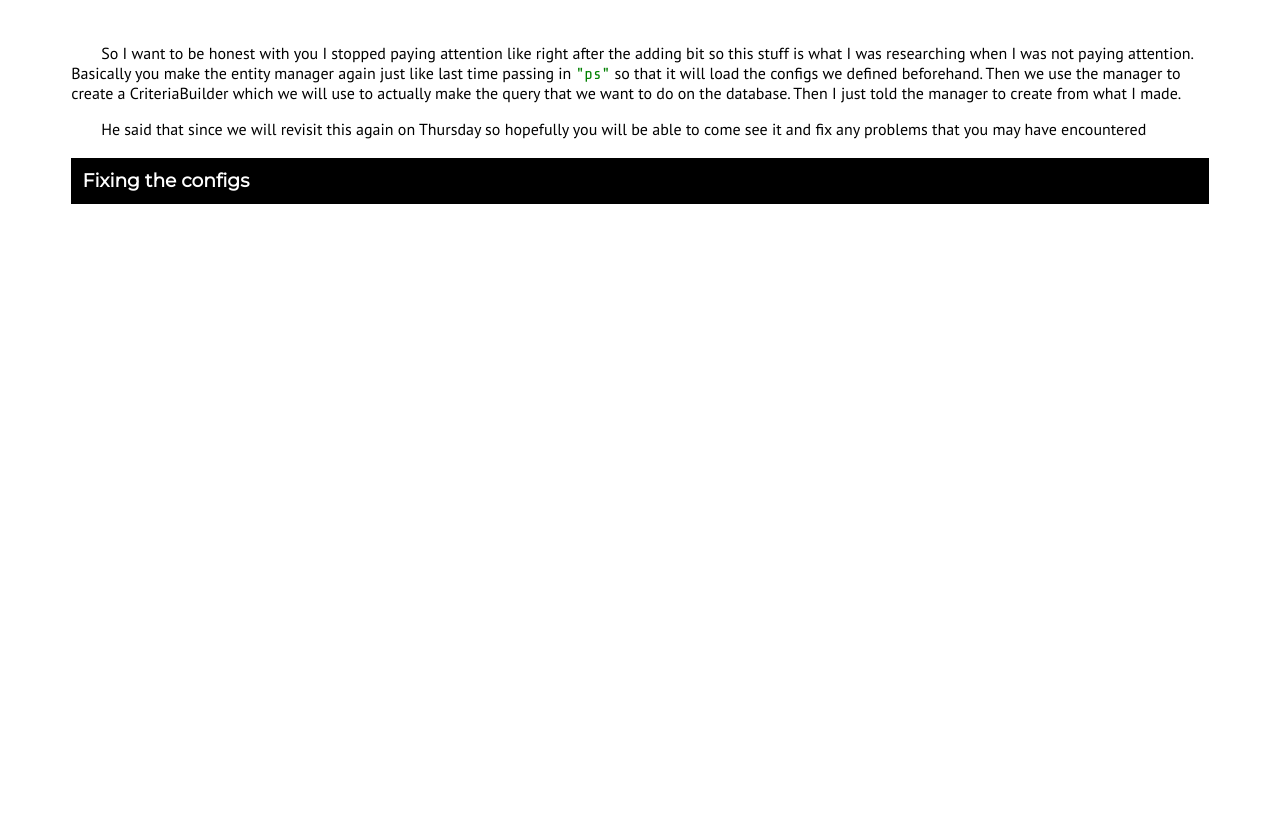
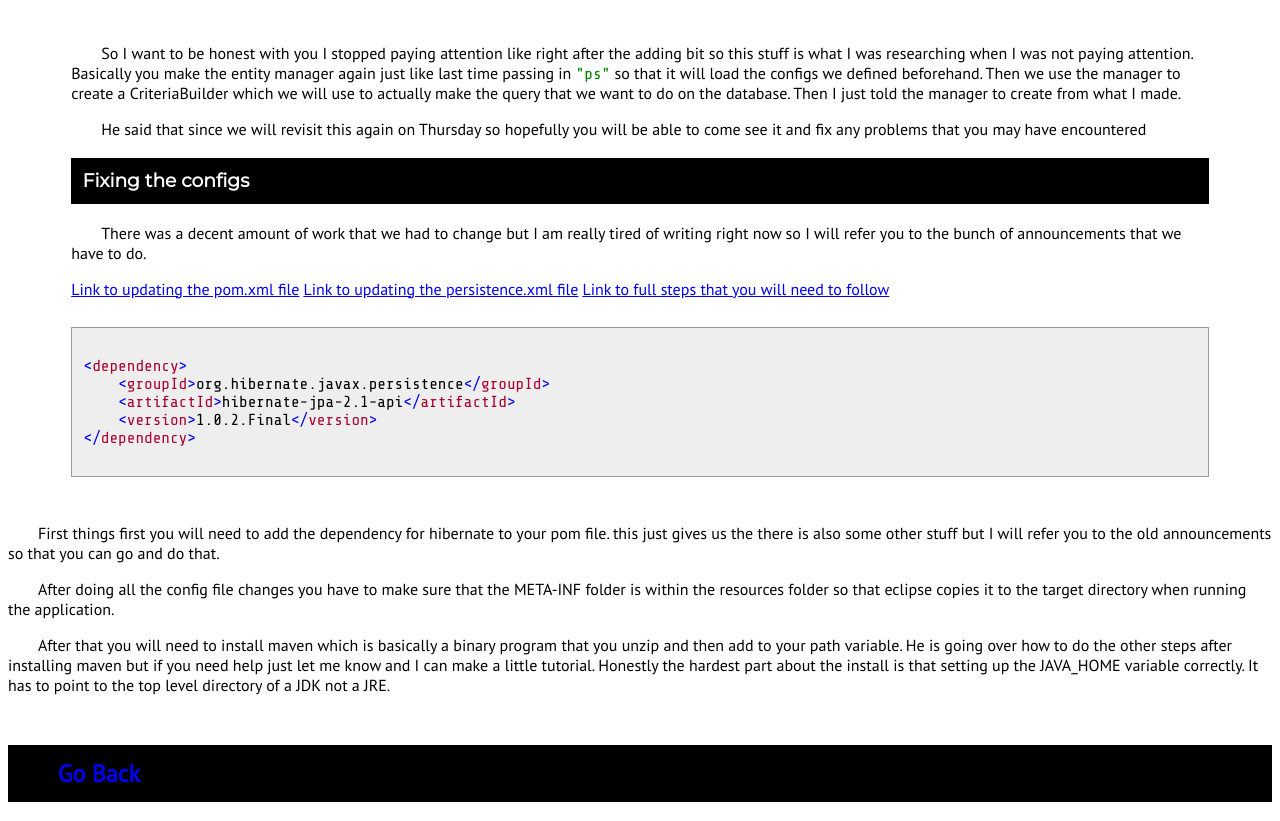
Before and after one commit to gxldCptRick/notes, a plain HTML site: page java_2/july_23rd_2019.html in a window 1280 px wide. Shown: the part 2555-3376 px from the top of the page. Before the commit the page ends 2809 px from the top, so only its background shows below. Drawn offline with nearby package versions, Linux system fonts and the light colour scheme.

Commit message:
finished the last section really quickly

```diff
--- a/java_2/july_23rd_2019.html
+++ b/java_2/july_23rd_2019.html
@@ -167,7 +167,7 @@
 <span class="code-class">EntityManagerFactory</span> <span class="code-identifier">emf</span> = <span class="code-class">Persistence</span>.createEntityManagerFactory(<span class="code-string">"ps"</span>);
 <span class="code-class">EntityManager</span> <span class="code-identifier">manager</span> = <span class="code-identifier">emf</span>.createEntityManager();
 <span class="code-class">CriteriaBuilder</span> <span class="code-identifier">builder</span> = <span class="code-identifier">manager</span>.getCriteriaBuilder();
-<span class="code-keyword">Query</span>&lt;<span class="code-keyword">Person</span>&gt; <span class="code-identifier">query</span> = <span class="code-identifier">builder</span>.createQuery(<span class="code-class">Person</span>.class);
+<span class="code-class">Query</span>&lt;<span class="code-class">Person</span>&gt; <span class="code-identifier">query</span> = <span class="code-identifier">builder</span>.createQuery(<span class="code-class">Person</span>.class);
 <span class="code-identifier">manager</span>.createQuery(<span class="code-identifier">query</span>);
             </code>
         </pre>
@@ -190,7 +190,56 @@
       </section>
       <section id="config-fix">
         <h3>Fixing the configs</h3>
+        <p>
+          There was a decent amount of work that we had to change but I am
+          really tired of writing right now so I will refer you to the bunch of
+          announcements that we have to do.
+        </p>
+        <a
+          href="https://lms.neumont.edu/courses/2590500/discussion_topics/15278705"
+          >Link to updating the pom.xml file</a
+        >
+        <a
+          href="https://lms.neumont.edu/courses/2590500/discussion_topics/15278704"
+          >Link to updating the persistence.xml file</a
+        >
+        <a
+          href="https://lms.neumont.edu/courses/2590500/discussion_topics/15278847"
+          >Link to full steps that you will need to follow</a
+        >
+        <pre>
+            <code>
+<span class="code-tag">&lt;<span class="code-tag-name">dependency</span>&gt;</span>
+    <span class="code-tag">&lt;<span class="code-tag-name">groupId</span>&gt;</span>org.hibernate.javax.persistence<span class="code-tag">&lt;/<span class="code-tag-name">groupId</span>&gt;</span>
+    <span class="code-tag">&lt;<span class="code-tag-name">artifactId</span>&gt;</span>hibernate-jpa-2.1-api<span class="code-tag">&lt;/<span class="code-tag-name">artifactId</span>&gt;</span>
+    <span class="code-tag">&lt;<span class="code-tag-name">version</span>&gt;</span>1.0.2.Final<span class="code-tag">&lt;/<span class="code-tag-name">version</span>&gt;</span>
+<span class="code-tag">&lt;/<span class="code-tag-name">dependency</span>&gt;</span>
+            </code>
+        </pre>
       </section>
+      <p>
+        First things first you will need to add the dependency for hibernate to
+        your pom file. this just gives us the there is also some other stuff but
+        I will refer you to the old announcements so that you can go and do
+        that.
+      </p>
+      <p>
+        After doing all the config file changes you have to make sure that the
+        META-INF folder is within the resources folder so that eclipse copies it
+        to the target directory when running the application.
+      </p>
+      <p>
+        After that you will need to install maven which is basically a binary
+        program that you unzip and then add to your path variable. He is going
+        over how to do the other steps after installing maven but if you need
+        help just let me know and I can make a little tutorial. Honestly the
+        hardest part about the install is that setting up the JAVA_HOME variable
+        correctly. It has to point to the top level directory of a JDK not a
+        JRE.
+      </p>
     </main>
+    <footer>
+      <h2 class="back-again"><a href="../index.html">Go Back</a></h2>
+    </footer>
   </body>
 </html>
```
